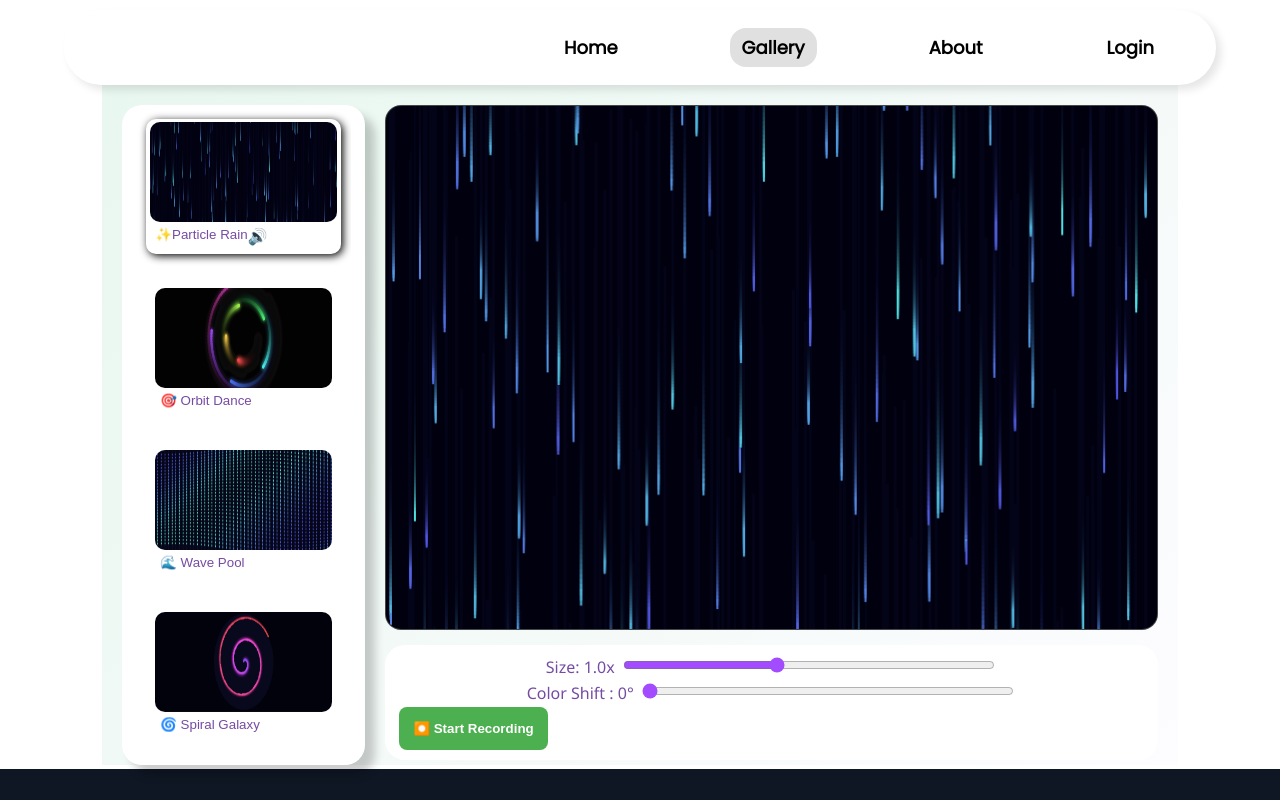
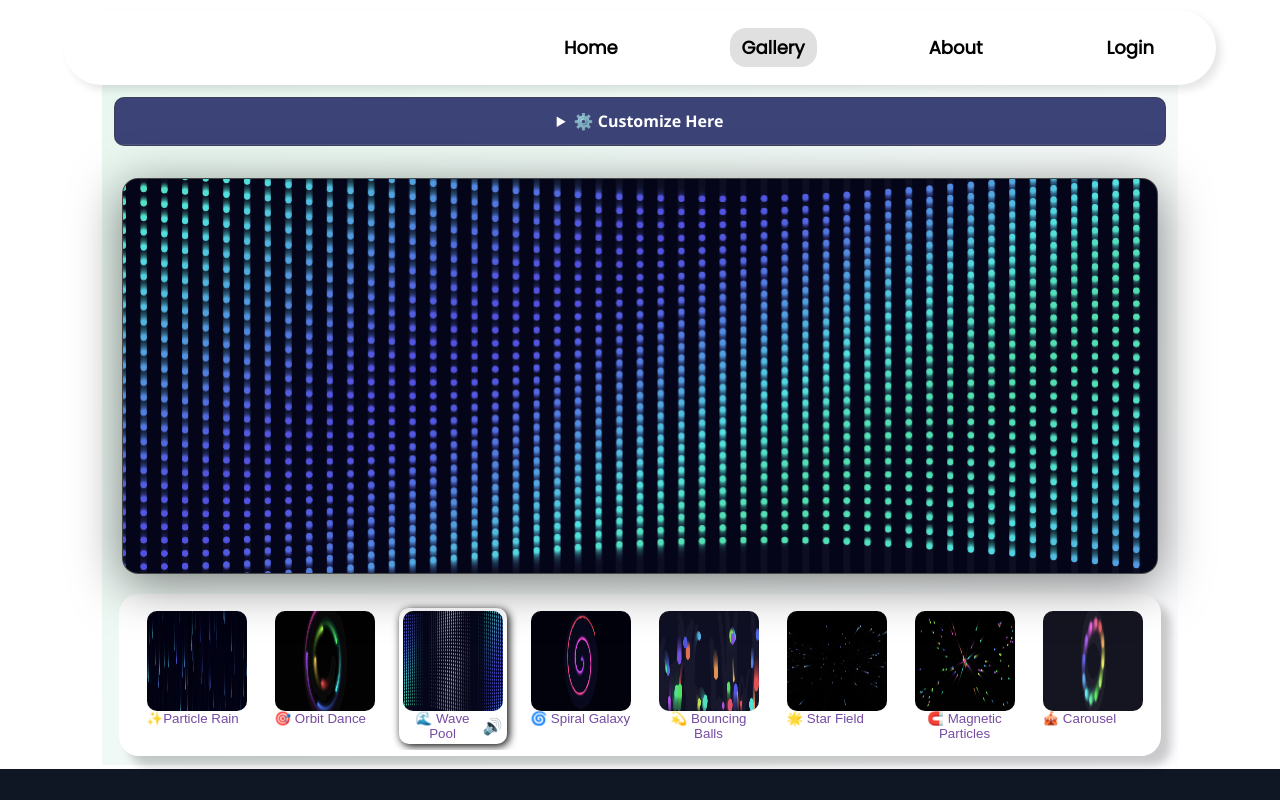
Before and after one commit to ABHISHEK-7455-coder/Oddly-Animation, a React (Vite) app: page / in a window 1280 px wide. Both pictures are taken after a click on the button "Explore Gallery". Shown: the top 800 px of the page. Built offline with nearby package versions, Linux system fonts and the light colour scheme.

Commit message:
make first design

```diff
--- a/src/components/Animation.css
+++ b/src/components/Animation.css
@@ -10,14 +10,13 @@
 
 .container {
     display: flex;
-    height: 100%;
-    /* flex-direction: column-reverse; */
-    padding: 20px 0px 0px 20px;
+    height: 88%;
+    flex-direction: column-reverse;
 }
 
 /* Sidebar */
 .sidebar {
-    width: 23%;
+    width: 97%;
     background: white;
     backdrop-filter: blur(10px);
     padding: 0px 8px 0px 8px;
@@ -34,7 +33,7 @@
     flex-direction: column;
     gap: 20px;
     scrollbar-width: none;
-    height: 100%;
+
 }
 
 .sidebar-title {
@@ -64,8 +63,8 @@
     /* border-radius: 20px; */
     margin: auto;
     display: flex;
-    flex-direction: column;
-    gap: 15px;
+    /* flex-direction: column; */
+    gap: 20px;
     scrollbar-width: none;
 }
 
@@ -99,12 +98,12 @@
 }
 
 .size {
-    width: 100%;
+    width: 30%;
     color: #764ba2;
 }
 
 .color {
-    width: 100%;
+    width: 30%;
     color: #764ba2;
 }
 
@@ -117,8 +116,7 @@
 }
 
 .record-btn {
-    width: 20%;
-    height: fit-content;
+    width: 12%;
     padding: 0px;
     margin-top: 0px;
     border: none;
@@ -198,7 +196,7 @@
 
 /* Animation Buttons */
 .animation-btn {
-    width: 95%;
+    width: 250px;
     height: fit-content;
     padding: 3px 4px;
     margin: 8px auto;
@@ -216,12 +214,10 @@
     /* background: rgba(102, 126, 234, 0.3); */
     /* border: 2px solid #764ba2; */
     box-shadow: 2px 2px 9px black;
-    width: 100%;
 }
 
 .anim-name{
     display: flex;
-    padding: 5px 5px;
 }
 
 .audio-toggle {
@@ -236,10 +232,9 @@
 .canvas-area {
     flex: 1;
     display: flex;
-    flex-direction: column;
     align-items: center;
     justify-content: center;
-    padding: 0px 20px 5px 20px;
+    padding: 20px;
     position: relative;
 }
 
@@ -247,7 +242,7 @@
     width: 100%;
     height: 100%;
     border-radius: 16px;
-    /* box-shadow: 0 10px 50px rgba(0, 0, 0, 0.5); */
+    box-shadow: 0 10px 50px rgba(0, 0, 0, 0.5);
     background: rgba(0, 0, 0, 0.8);
     border: 1px solid rgba(255, 255, 255, 0.1);
 }
@@ -308,7 +303,7 @@
 
 /* 🌐 Mobile Dropdowns */
 .mobile-dropdowns {
-    display: none;
+    display: flex;
     flex-direction: column;
     gap: 12px;
     margin: 12px;
@@ -327,16 +322,7 @@
 
 .dropdown-controls {
     display: flex;
-    flex-direction: column;
     padding: 20px;
-    width: 100%;
-    border-radius: 20px;
-    margin-top: 15px;
-}
-
-.record-saved {
-    display: flex;
-    justify-content: space-between;
 }
 
 .dropdown-section summary {
--- a/src/components/Animation.jsx
+++ b/src/components/Animation.jsx
@@ -366,7 +366,7 @@ import { useState, useEffect, useRef } from "react";
 import "./Animation.css";
 
 const Animation = () => {
-    const [selectedAnimation, setSelectedAnimation] = useState(0);
+    const [selectedAnimation, setSelectedAnimation] = useState(2);
     const [speed, setSpeed] = useState(1);
     const [size, setSize] = useState(1);
     const [hueShift, setHueShift] = useState(0);
@@ -568,68 +568,6 @@ const Animation = () => {
 
                 <details className="dropdown-section">
                     <summary>⚙️ Customize Here</summary>
-
-                </details>
-            </div>
-
-            {/* Desktop Layout */}
-            <div className="container">
-                <div className="sidebar desktop-only">
-                    <h1 className="sidebar-title">✨ Explore more ...</h1>
-                    <div className="animations">
-                        {animationData.map((anim) => (
-                            <button
-                                key={anim.id}
-                                className={`animation-btn ${selectedAnimation === anim.id ? "active" : ""}`}
-                                onClick={() => {
-                                    setIsPlayingSaved(false);
-                                    setSelectedAnimation(anim.id);
-                                }}
-                            >
-                                <img src={anim.image} alt="" width="100%" height="100px" style={{ borderRadius: "10px" }} />
-                                <div className="anim-name">
-                                    {anim.name}
-                                    {selectedAnimation === anim.id && (
-                                        <button
-                                            className="audio-toggle"
-                                            onClick={(e) => {
-                                                e.stopPropagation();
-                                                if (audioRef.current) {
-                                                    if (isAudioPlaying) audioRef.current.pause();
-                                                    else audioRef.current.play();
-                                                }
-                                                setIsAudioPlaying(!isAudioPlaying);
-                                            }}
-                                        >
-                                            {isAudioPlaying ? "🔊" : "🔇"}
-                                        </button>
-                                    )}
-                                </div>
-                            </button>
-                        ))}
-                    </div>
-                </div>
-
-                <div className="canvas-area">
-                    {!isPlayingSaved ? (
-                        <canvas ref={canvasRef} className="animation-canvas" />
-                    ) : (
-                        <>
-                            <video
-                                src={playingVideoSrc}
-                                className="video-player"
-                                controls
-                                autoPlay
-                                loop
-                                playsInline
-                                muted
-                            />
-                            <button onClick={backToLive} className="back-btn">
-                                🔙 Back to Live
-                            </button>
-                        </>
-                    )}
-
                     <div className="dropdown-content dropdown-controls">
                         <div className="size">
                             <label>Size: {size.toFixed(1)}x</label>
@@ -657,7 +595,6 @@ const Animation = () => {
                             />
                         </div>
 
-                        <div className="record-saved">
                         {/* Record Buttons */}
                         {!isRecording ? (
                             <button className="record-btn start" onClick={startRecording}>
@@ -718,7 +655,66 @@ const Animation = () => {
                             </details>
                         )}
                     </div>
+                </details>
             </div>
+
+            {/* Desktop Layout */}
+            <div className="container">
+                <div className="sidebar desktop-only">
+                    <h1 className="sidebar-title">✨ Explore more ...</h1>
+                    <div className="animations">
+                        {animationData.map((anim) => (
+                            <button
+                                key={anim.id}
+                                className={`animation-btn ${selectedAnimation === anim.id ? "active" : ""}`}
+                                onClick={() => {
+                                    setIsPlayingSaved(false);
+                                    setSelectedAnimation(anim.id);
+                                }}
+                            >
+                                <img src={anim.image} alt="" width="100px" height="100px" style={{borderRadius:"10px"}}/>
+                                <div className="anim-name">
+                                    {anim.name}
+                                    {selectedAnimation === anim.id && (
+                                        <button
+                                            className="audio-toggle"
+                                            onClick={(e) => {
+                                                e.stopPropagation();
+                                                if (audioRef.current) {
+                                                    if (isAudioPlaying) audioRef.current.pause();
+                                                    else audioRef.current.play();
+                                                }
+                                                setIsAudioPlaying(!isAudioPlaying);
+                                            }}
+                                        >
+                                            {isAudioPlaying ? "🔊" : "🔇"}
+                                        </button>
+                                    )}
+                                </div>
+                            </button>
+                        ))}
+                    </div>
+                </div>
+
+                <div className="canvas-area">
+                    {!isPlayingSaved ? (
+                        <canvas ref={canvasRef} className="animation-canvas" />
+                    ) : (
+                        <>
+                            <video
+                                src={playingVideoSrc}
+                                className="video-player"
+                                controls
+                                autoPlay
+                                loop
+                                playsInline
+                                muted
+                            />
+                            <button onClick={backToLive} className="back-btn">
+                                🔙 Back to Live
+                            </button>
+                        </>
+                    )}
                 </div>
             </div>
         </div>
```
Lines whose indentation alone changed are shown as unchanged.
